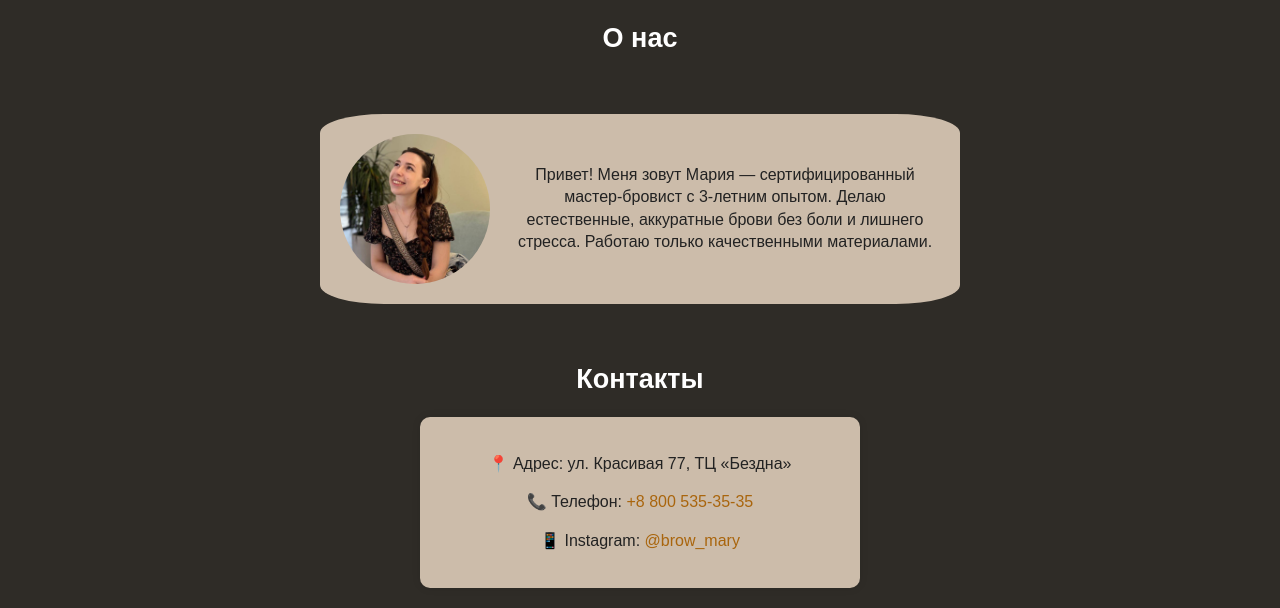
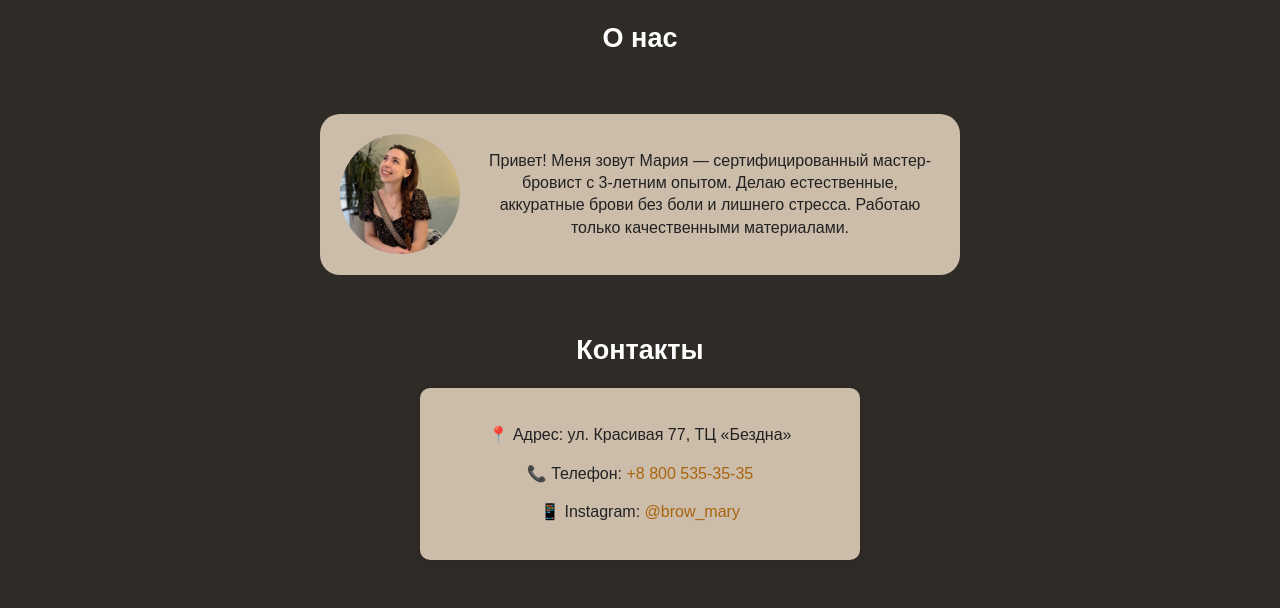
Before and after one commit to Foinz/BROW-Mary, a plain HTML site: page index.html in a window 1280 px wide. Shown: the part 1423-2031 px from the top of the page. After the commit the page ends 2003 px from the top, so only its background shows below. Drawn offline with Linux system fonts and the light colour scheme.

Commit message:
Change -doc-name, -master_img moved to css

```diff
--- a/index.html
+++ b/index.html
@@ -3,7 +3,7 @@
 <head>
   <meta charset="UTF-8">
   <meta name="viewport" content="width=device-width, initial-scale=1.0">
-  <title>Сайт-Семантик</title>
+  <title>Brow-Mary</title>
   <link rel="stylesheet" href="style.css">
 </head>
 <body>
@@ -69,7 +69,6 @@
     <div class="about-container">
 
       <div class="about-box">
-        <img src="img/mary.jpg" alt="master">
         <p>
           Привет! Меня зовут Мария — сертифицированный мастер-бровист с 3-летним опытом.
           Делаю естественные, аккуратные брови без боли и лишнего стресса.
--- a/style.css
+++ b/style.css
@@ -197,6 +197,8 @@ opacity: 0.8;
   font-size: 28px;
   cursor: pointer;
 }
+
+
 /* =====  мобилка =====*/
 @media (max-width: 768px) {
 .hero {
@@ -235,6 +237,11 @@ pointer-events: auto;
 .about-box {
     flex-direction: column;
     text-align: center;
+  }
+
+  .about-box::before {
+    width: 100px;
+    height: 100px;
   }
 
 }
@@ -294,7 +301,7 @@ pointer-events: auto;
   flex: 1;
   background-color: #ccbcaa;
   color: #222;
-  border-radius: 10%;
+  border-radius: 20px;
 
   max-width: 600px;
   margin: 20px auto;
@@ -304,12 +311,19 @@ pointer-events: auto;
   padding: 20px;
 }
 
-.about-box img {
-  width: 150px;
-  height: 150px;
-  object-fit: cover;
+.about-box::before {
+  content: "";
+  display: block;
+  width: 120px;
+  height: 120px;
+  background-image: url('img/master.jpg'); /* путь к фото */
+  background-size: cover;
+  background-position: center;
   border-radius: 100%;
+  flex-shrink: 0; /* чтобы не сжимался */
 }
+
+
 
 .about-box p {
   font-size: 16px;
```
Also changed, not shown: img/master.jpg (renamed from img/Mary.jpg).
